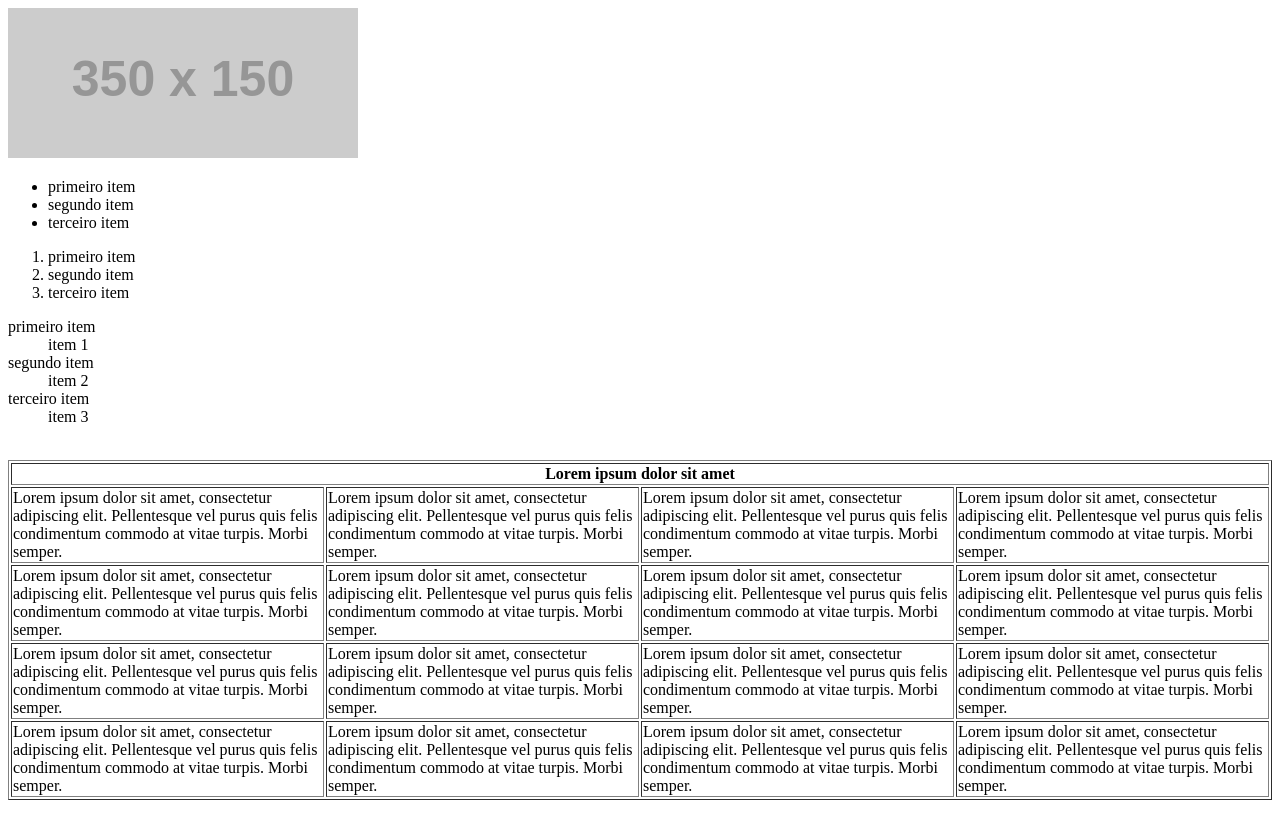
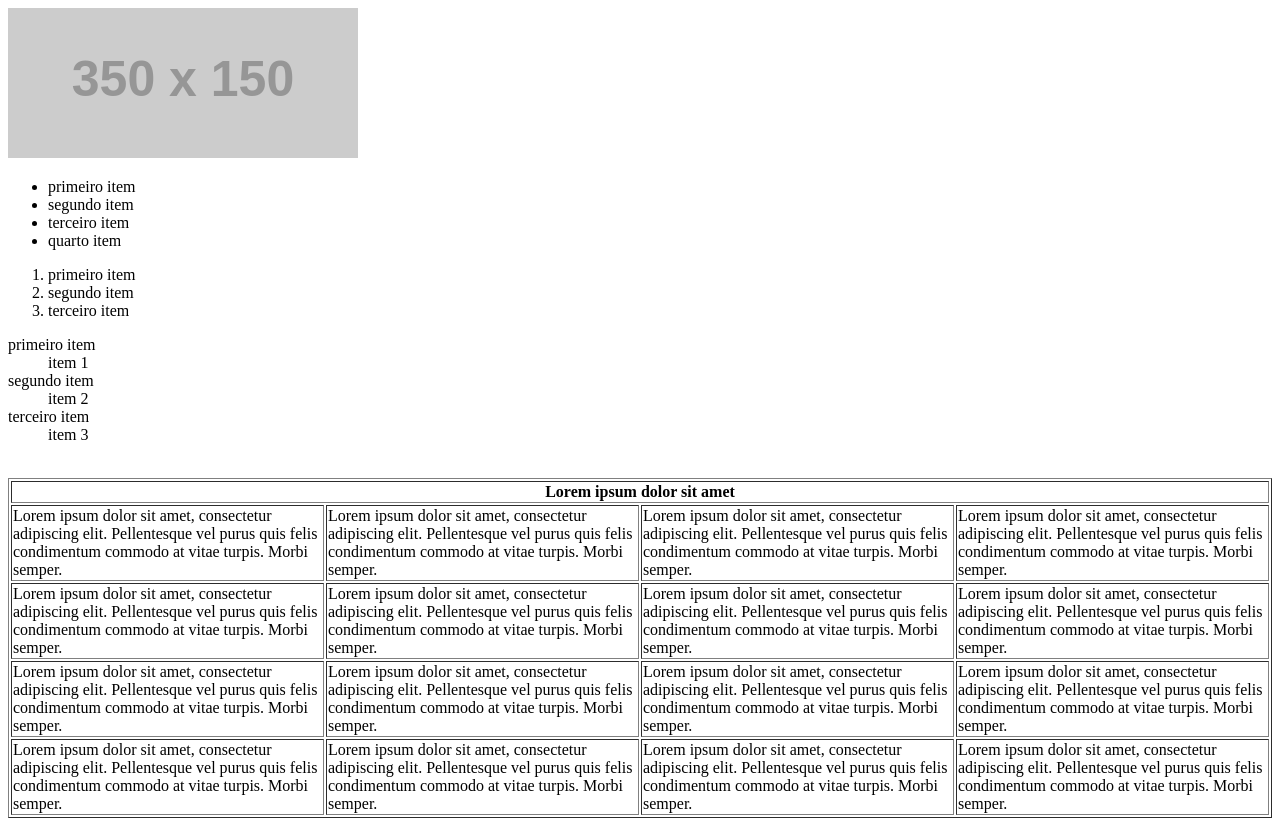
Before and after one commit to andrelopes1893/MyRep0, a plain HTML site: page exercicio2.html in a window 1280 px wide. Drawn offline with Linux system fonts and the light colour scheme; placeholder pictures from the web are drawn by us.

Commit message:
new commit

```diff
--- a/exercicio2.html
+++ b/exercicio2.html
@@ -17,7 +17,7 @@
         <li>primeiro item</li>
         <li>segundo item</li>
         <li>terceiro item</li>
-
+        <li>quarto item</li>
     </ul>
     <ol>
         <li>primeiro item</li>
```
